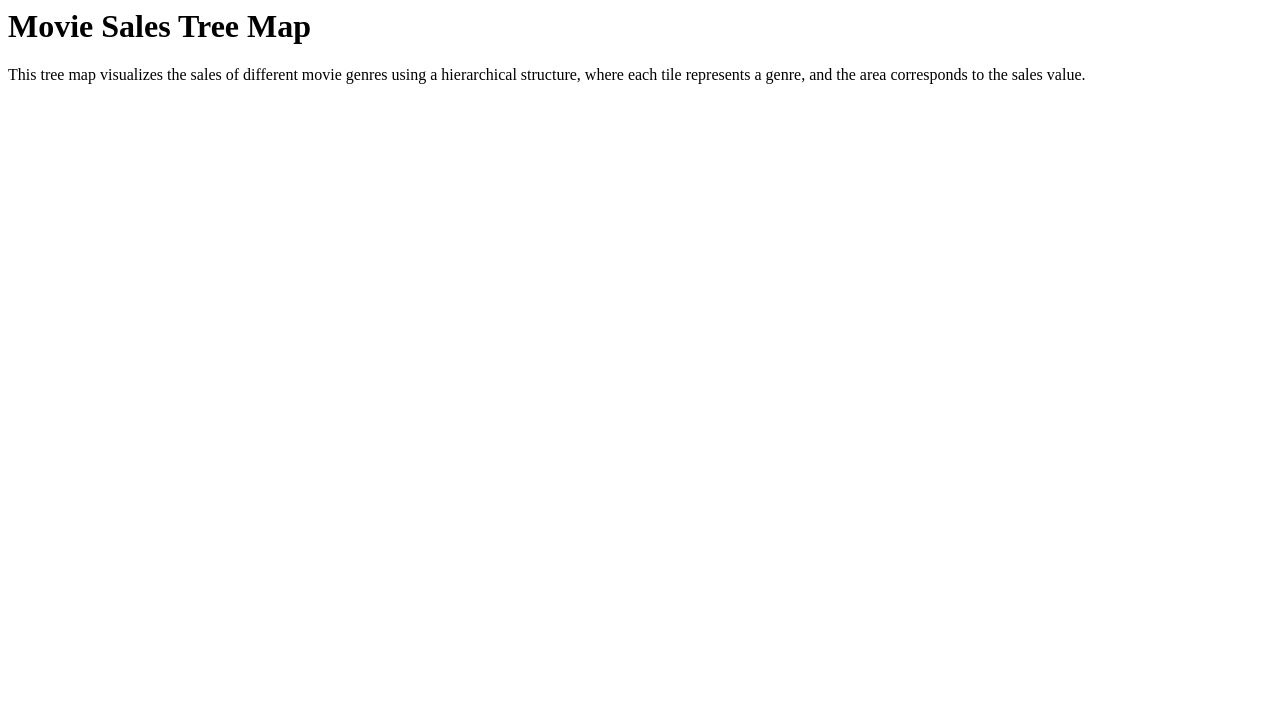
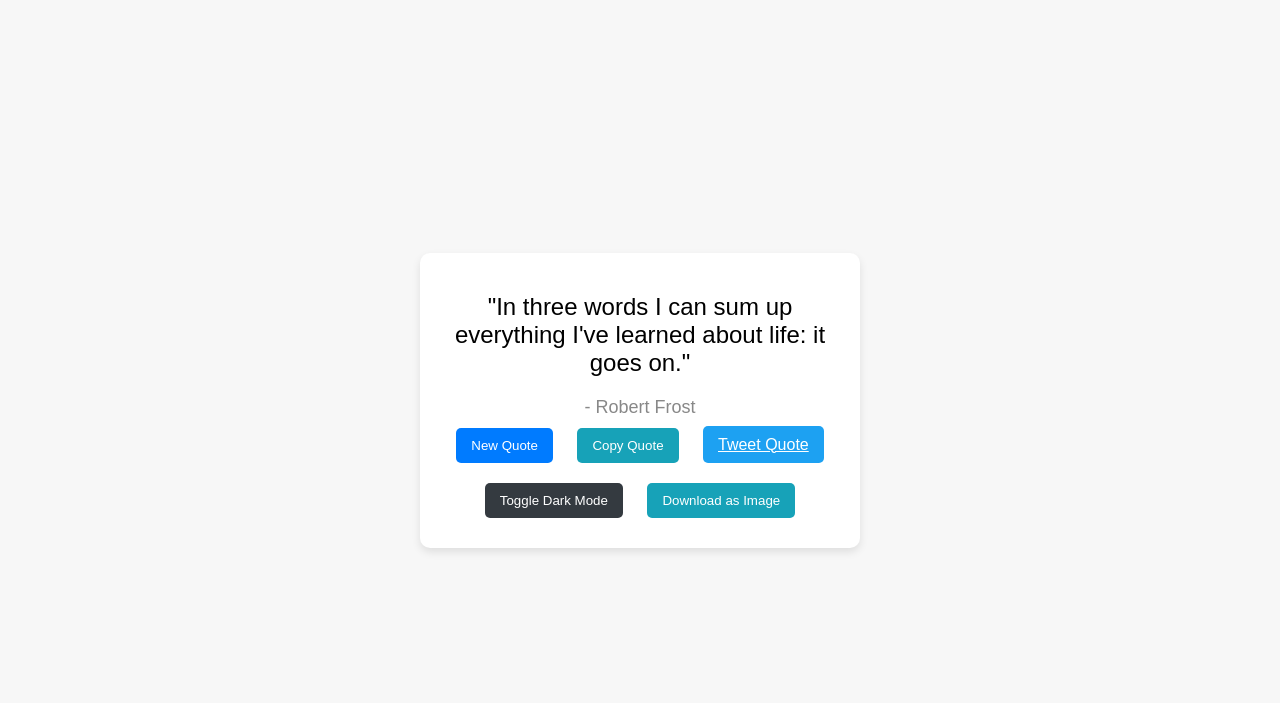
Before and after one commit to abesoul/Movie-Tree-Process-, a plain HTML site: page index.html in a window 1280 px wide. Drawn offline with nearby package versions, Linux system fonts and the light colour scheme; no server answers.

Commit message:
Update index.html

```diff
--- a/index.html
+++ b/index.html
@@ -1,16 +1,186 @@
+<!DOCTYPE html>
+<html lang="en">
+<head>
+    <meta charset="UTF-8">
+    <meta name="viewport" content="width=device-width, initial-scale=1.0">
+    <meta http-equiv="X-UA-Compatible" content="ie=edge">
+    <title>Quote Generator</title>
+    <style>
+        body {
+            font-family: Arial, sans-serif;
+            margin: 0;
+            padding: 0;
+            display: flex;
+            justify-content: center;
+            align-items: center;
+            height: 100vh;
+            background-color: #f7f7f7;
+            transition: background-color 0.3s;
+        }
+
+        #quote-box {
+            text-align: center;
+            background-color: white;
+            padding: 20px;
+            border-radius: 10px;
+            box-shadow: 0 4px 8px rgba(0, 0, 0, 0.1);
+            width: 300px;
+            transition: all 0.3s;
+        }
+
+        #text {
+            font-size: 24px;
+            margin: 20px 0;
+        }
+
+        #author {
+            font-size: 18px;
+            color: #888;
+        }
+
+        .btn {
+            padding: 10px 15px;
+            margin: 10px;
+            border: none;
+            border-radius: 5px;
+            cursor: pointer;
+            transition: background-color 0.3s;
+        }
+
+        .btn-primary {
+            background-color: #007bff;
+            color: white;
+        }
+
+        .btn-info {
+            background-color: #17a2b8;
+            color: white;
+        }
+
+        .btn-dark {
+            background-color: #343a40;
+            color: white;
+        }
+
+        .dark-mode {
+            background-color: #333;
+            color: white;
+        }
+
+        .dark-mode #quote-box {
+            background-color: #444;
+            color: white;
+        }
+
+        .dark-mode .btn {
+            background-color: #555;
+        }
+
+        .hidden {
+            display: none;
+        }
+
+        #quote-box {
+            max-width: 400px;
+            width: 100%;
+        }
+
+        #tweet-quote {
+            background-color: #1DA1F2;
+        }
+
+        #quote-image {
+            display: none;
+        }
+
+    </style>
+</head>
 <body>
-  <h1 id="title">Movie Sales Tree Map</h1>
-  <p id="description">
-    This tree map visualizes the sales of different movie genres using a hierarchical structure, where each tile represents a genre, and the area corresponds to the sales value.
-  </p>
 
-  <div id="tooltip"></div>
+<div id="quote-box" class="container">
+    <div id="text" class="quote-text">"The only limit to our realization of tomorrow is our doubts of today."</div>
+    <div id="author" class="quote-author">- Franklin D. Roosevelt</div>
+    <button id="new-quote" class="btn btn-primary">New Quote</button>
+    <button id="copy-quote" class="btn btn-info">Copy Quote</button>
+    <a href="https://twitter.com/intent/tweet" id="tweet-quote" class="btn btn-info" target="_blank">Tweet Quote</a>
+    <button id="toggle-dark-mode" class="btn btn-dark">Toggle Dark Mode</button>
+    <button id="download-quote" class="btn btn-info">Download as Image</button>
+</div>
 
-  <svg id="tree-map"></svg>
+<script>
+    // List of 400 quotes
+    const quotes = [
+        { quote: "If opportunity doesn’t knock, build a door.", author: "Milton Berle" },
+        { quote: "Don’t wait. The time will never be just right.", author: "Napoleon Hill" },
+        { quote: "The best time to plant a tree was 20 years ago. The second best time is now.", author: "Chinese Proverb" },
+        { quote: "Life isn’t about finding yourself. It’s about creating yourself.", author: "George Bernard Shaw" },
+        { quote: "It does not matter how slowly you go as long as you do not stop.", author: "Confucius" },
+        { quote: "It always seems impossible until it’s done.", author: "Nelson Mandela" },
+        { quote: "Everything you can imagine is real.", author: "Pablo Picasso" },
+        { quote: "Don’t limit your challenges, challenge your limits.", author: "Unknown" },
+        { quote: "To live is the rarest thing in the world. Most people exist, that is all.", author: "Oscar Wilde" },
+        { quote: "In three words I can sum up everything I've learned about life: it goes on.", author: "Robert Frost" },
+        { quote: "You miss 100% of the shots you don’t take.", author: "Wayne Gretzky" },
+        // Add the rest of your quotes here...
+    ];
 
-  <div id="legend"></div>
+    // Function to generate a random quote
+    function getRandomQuote() {
+        const randomIndex = Math.floor(Math.random() * quotes.length);
+        return quotes[randomIndex];
+    }
 
-  <script src="https://d3js.org/d3.v7.min.js"></script>
-  <script src="https://cdn.jsdelivr.net/npm/d3-hierarchy@3.1.0/dist/d3-hierarchy.min.js"></script>
-  <script src="script.js"></script>
+    // Function to display the new quote
+    function displayQuote() {
+        const quote = getRandomQuote();
+        document.getElementById('text').textContent = `"${quote.quote}"`;
+        document.getElementById('author').textContent = `- ${quote.author}`;
+    }
+
+    // Function to toggle dark mode
+    function toggleDarkMode() {
+        document.body.classList.toggle('dark-mode');
+    }
+
+    // Function to copy quote to clipboard
+    function copyQuote() {
+        const quoteText = document.getElementById('text').textContent + " " + document.getElementById('author').textContent;
+        navigator.clipboard.writeText(quoteText).then(() => {
+            alert('Quote copied to clipboard!');
+        });
+    }
+
+    // Function to share quote on Twitter
+    function tweetQuote() {
+        const quoteText = document.getElementById('text').textContent + " " + document.getElementById('author').textContent;
+        const tweetUrl = `https://twitter.com/intent/tweet?text=${encodeURIComponent(quoteText)}`;
+        window.open(tweetUrl, "_blank");
+    }
+
+    // Function to download quote as an image
+    function downloadQuoteAsImage() {
+        const quoteBox = document.getElementById('quote-box');
+        html2canvas(quoteBox).then(canvas => {
+            const link = document.createElement('a');
+            link.href = canvas.toDataURL('image/png');
+            link.download = 'quote.png';
+            link.click();
+        });
+    }
+
+    // Event listeners
+    document.getElementById('new-quote').addEventListener('click', displayQuote);
+    document.getElementById('toggle-dark-mode').addEventListener('click', toggleDarkMode);
+    document.getElementById('copy-quote').addEventListener('click', copyQuote);
+    document.getElementById('tweet-quote').addEventListener('click', tweetQuote);
+    document.getElementById('download-quote').addEventListener('click', downloadQuoteAsImage);
+
+    // Initial quote display
+    displayQuote();
+
+</script>
+<!-- Include html2canvas.js library -->
+<script src="https://cdnjs.cloudflare.com/ajax/libs/html2canvas/0.4.1/html2canvas.min.js"></script>
+
 </body>
+</html>
```
